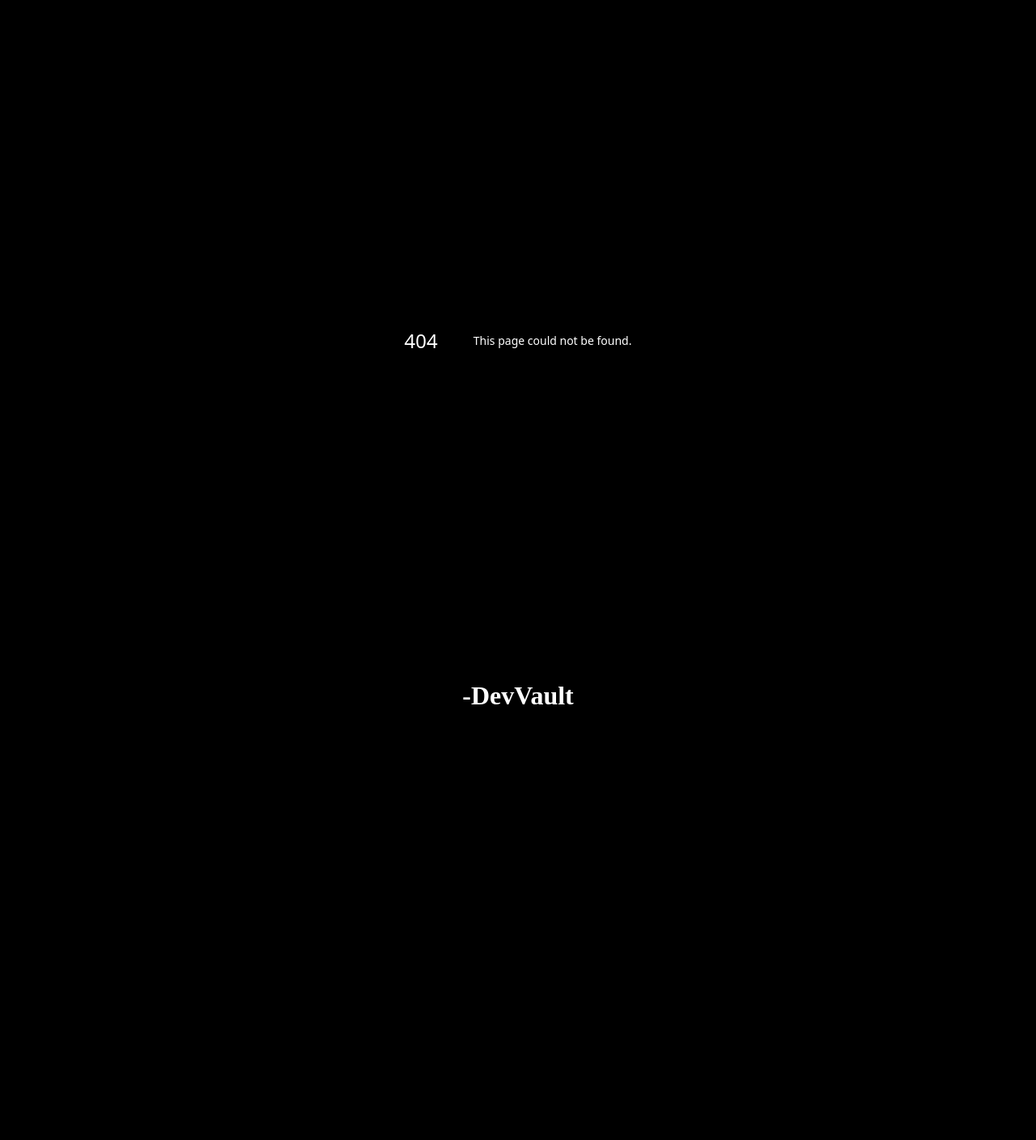
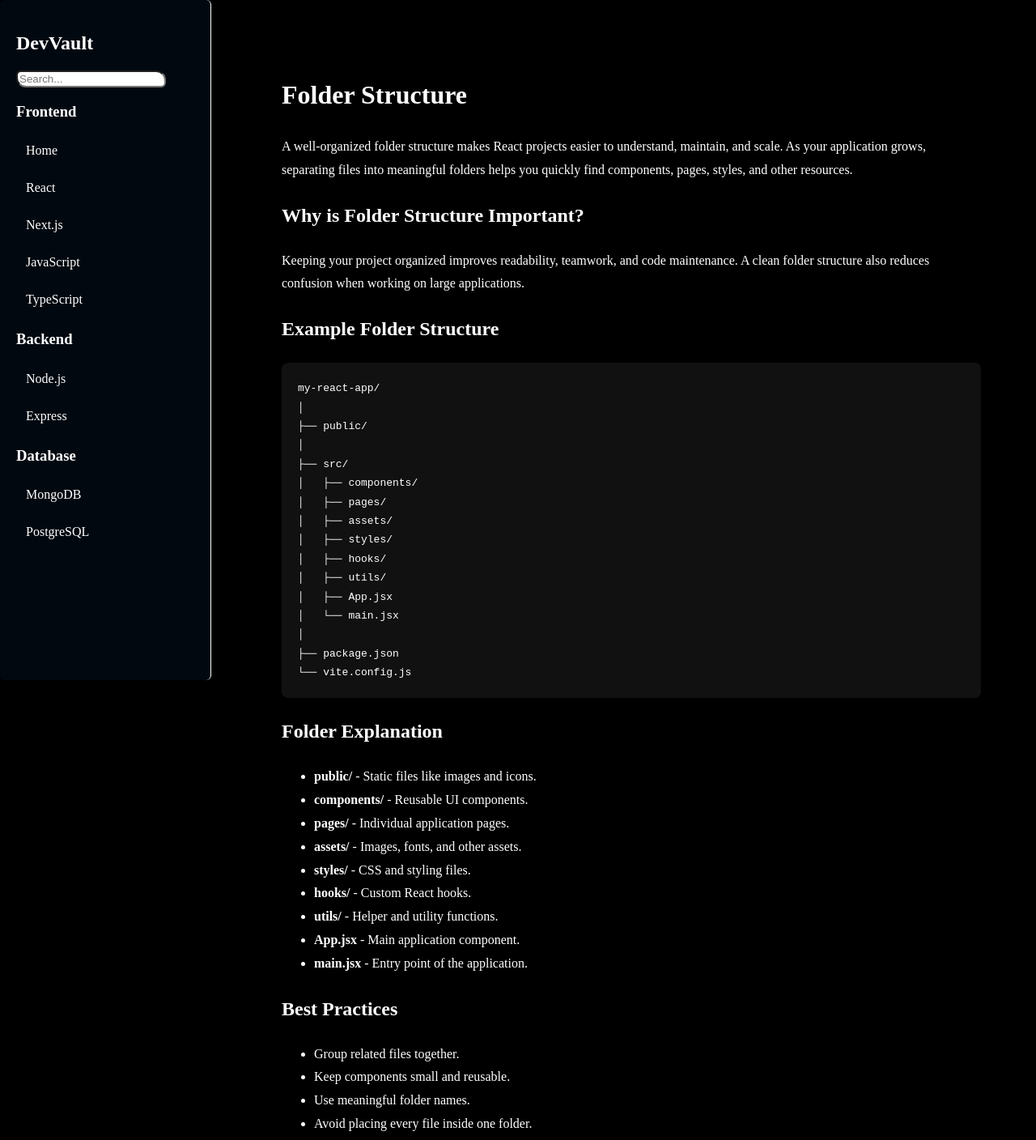
Before and after one commit to asmitbiswas/Project-Next-JS, a Next.js app in the folder app/: page /React/Folder in a window 1280 px wide. Before the commit this address had no page. Shown: the top 1408 px of the page at 81% size. Before the commit the page ends 918 px from the top, so only its background shows below. Built offline with nearby package versions, Linux system fonts and the light colour scheme.

Commit message:
Added React Folder page in react

```diff
--- /dev/null
+++ b/app/app/(categories)/React/Folder/page.tsx
@@ -0,0 +1,102 @@
+import Sidebar from "@/app/components/page";
+
+export default function FolderStructure() {
+  return (
+    <div
+      style={{
+        background: "#000",
+        color: "#fff",
+        minHeight: "100vh",
+        padding: "40px",
+      }}
+    >
+      <Sidebar />
+
+      <div
+        style={{
+          marginLeft: "280px",
+          maxWidth: "900px",
+          lineHeight: "1.8",
+        }}
+      >
+        <h1>Folder Structure</h1>
+
+        <p>
+          A well-organized folder structure makes React projects easier to
+          understand, maintain, and scale. As your application grows, separating
+          files into meaningful folders helps you quickly find components,
+          pages, styles, and other resources.
+        </p>
+
+        <h2>Why is Folder Structure Important?</h2>
+
+        <p>
+          Keeping your project organized improves readability, teamwork, and
+          code maintenance. A clean folder structure also reduces confusion when
+          working on large applications.
+        </p>
+
+        <h2>Example Folder Structure</h2>
+
+        <pre
+          style={{
+            background: "#111",
+            padding: "20px",
+            borderRadius: "8px",
+            overflowX: "auto",
+          }}
+        >
+{`my-react-app/
+│
+├── public/
+│
+├── src/
+│   ├── components/
+│   ├── pages/
+│   ├── assets/
+│   ├── styles/
+│   ├── hooks/
+│   ├── utils/
+│   ├── App.jsx
+│   └── main.jsx
+│
+├── package.json
+└── vite.config.js`}
+        </pre>
+
+        <h2>Folder Explanation</h2>
+
+        <ul>
+          <li><strong>public/</strong> - Static files like images and icons.</li>
+          <li><strong>components/</strong> - Reusable UI components.</li>
+          <li><strong>pages/</strong> - Individual application pages.</li>
+          <li><strong>assets/</strong> - Images, fonts, and other assets.</li>
+          <li><strong>styles/</strong> - CSS and styling files.</li>
+          <li><strong>hooks/</strong> - Custom React hooks.</li>
+          <li><strong>utils/</strong> - Helper and utility functions.</li>
+          <li><strong>App.jsx</strong> - Main application component.</li>
+          <li><strong>main.jsx</strong> - Entry point of the application.</li>
+        </ul>
+
+        <h2>Best Practices</h2>
+
+        <ul>
+          <li>Group related files together.</li>
+          <li>Keep components small and reusable.</li>
+          <li>Use meaningful folder names.</li>
+          <li>Avoid placing every file inside one folder.</li>
+          <li>Create separate folders as the project grows.</li>
+        </ul>
+
+        <h2>Summary</h2>
+
+        <p>
+          There is no single "correct" folder structure in React. The best
+          structure is one that keeps your project clean, easy to navigate, and
+          scalable. As your application becomes larger, organizing files
+          properly will save time and make development much easier.
+        </p>
+      </div>
+    </div>
+  );
+}
--- a/app/app/(categories)/React/page.tsx
+++ b/app/app/(categories)/React/page.tsx
@@ -63,7 +63,7 @@ export default function React() {
         <ul>
           <li><Link href="/React/Introduction_to_React">Introduction to React</Link></li>
           <li><Link href="/React/React_Project">Getting Started</Link></li>
-          <li>Folder Structure</li>
+          <li><Link href="/React/Folder">Folder Structure</Link></li>
           <li>JSX</li>
           <li>Components</li>
           <li>Props</li>
```
